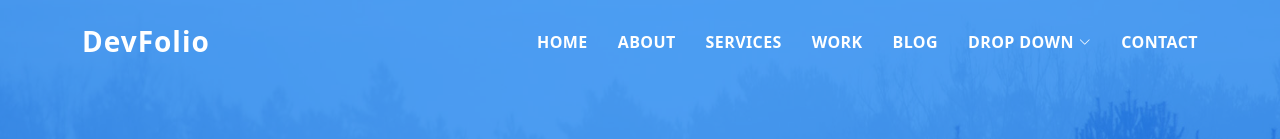
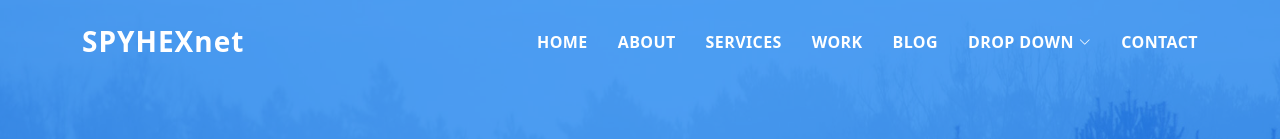
Before and after one commit to SolomonNasara/solomonnasara.github.io, a plain HTML site: page blog-single.html in a window 1280 px wide. Shown: the top 139 px of the page. Drawn offline with Linux system fonts and the light colour scheme.

Commit message:
Update blog-single.html
Signed-off-by: Solomon Nasara <66955950+SolomonNasara@users.noreply.github.com>

```diff
--- a/blog-single.html
+++ b/blog-single.html
@@ -21,14 +21,6 @@
 
   <!-- Template Main CSS File -->
   <link href="assets/css/style.css" rel="stylesheet">
-
-  <!-- =======================================================
-  * Template Name: DevFolio
-  * Updated: Nov 17 2023 with Bootstrap v5.3.2
-  * Template URL: https://bootstrapmade.com/devfolio-bootstrap-portfolio-html-template/
-  * Author: BootstrapMade.com
-  * License: https://bootstrapmade.com/license/
-  ======================================================== -->
 </head>
 
 <body>
@@ -37,7 +29,7 @@
   <header id="header" class="fixed-top">
     <div class="container d-flex align-items-center justify-content-between">
 
-      <h1 class="logo"><a href="index.html">DevFolio</a></h1>
+      <h1 class="logo"><a href="index.html">SPYHEXnet</a></h1>
       <!-- Uncomment below if you prefer to use an image logo -->
       <!-- <a href="index.html" class="logo"><img src="assets/img/logo.png" alt="" class="img-fluid"></a>-->
 
```
